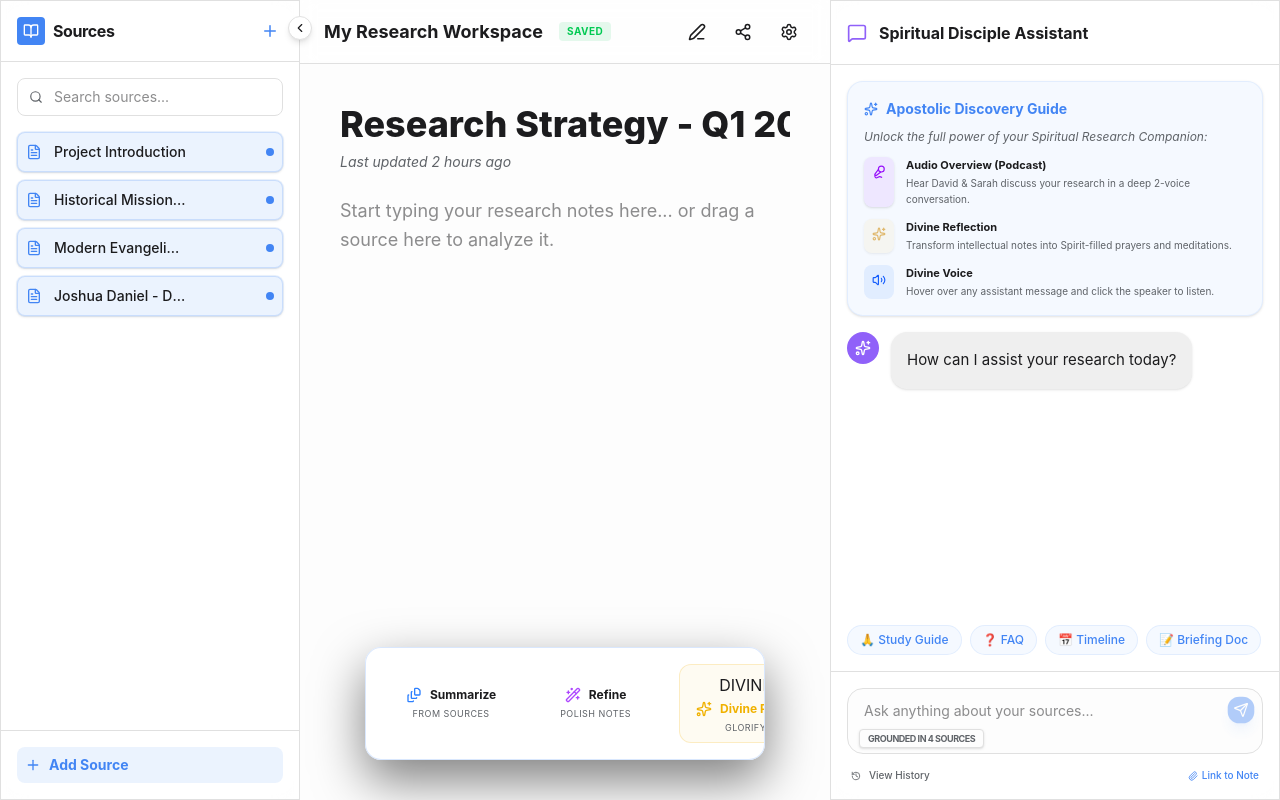
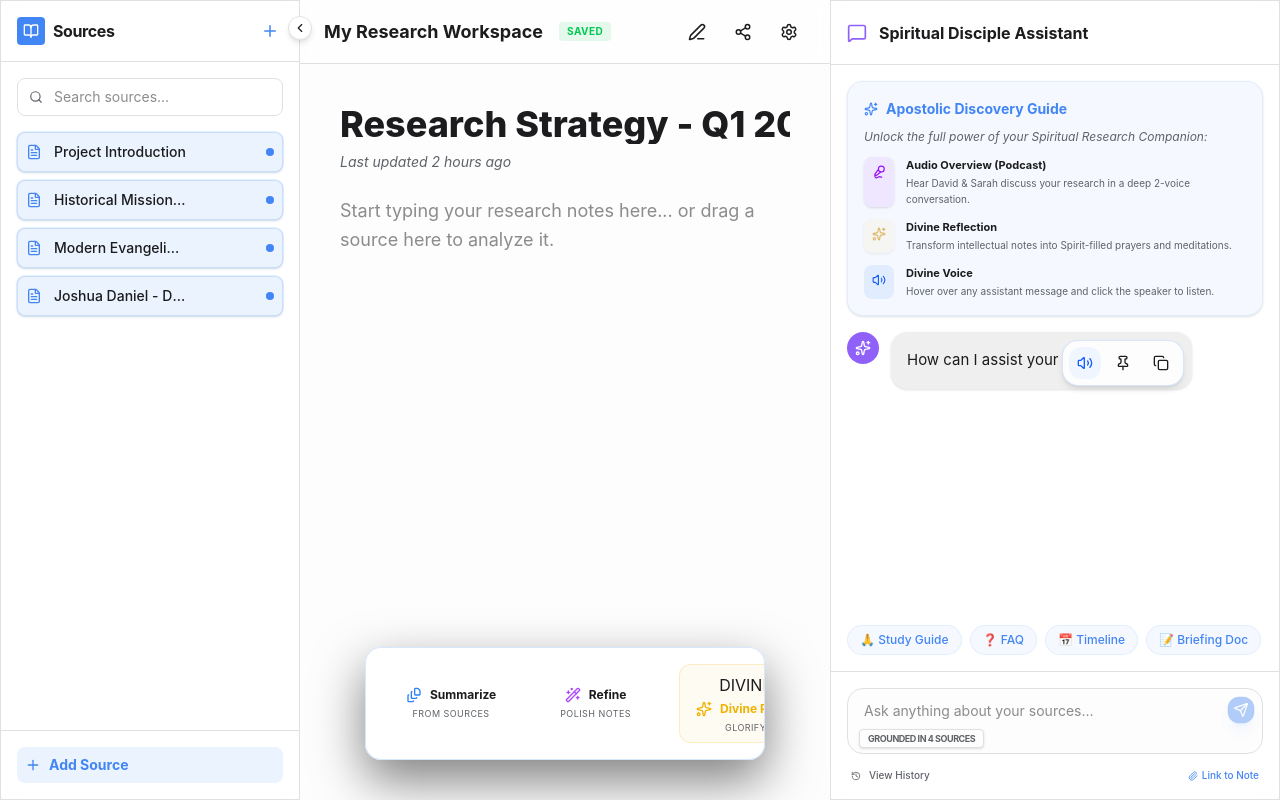
Before and after one commit to Prasad-PingFederate/dailymannaai, a Next.js app: page /notebook in a window 1280 px wide. Built offline with nearby package versions, Linux system fonts and the light colour scheme.

Commit message:
feat(ui): Enhance Audio Playback button size, color, and visibility

```diff
--- a/src/components/notebook/NotebookCore.tsx
+++ b/src/components/notebook/NotebookCore.tsx
@@ -1745,27 +1745,28 @@ export default function NotebookWorkspace() {
                                         )}
 
                                         {msg.role === 'assistant' && (
-                                            <div className="absolute right-2 top-2 flex items-center gap-1 opacity-0 group-hover:opacity-100 transition-opacity bg-background/80 backdrop-blur-sm p-1 rounded-xl border border-border">
+                                            <div className="absolute right-2 top-2 flex items-center gap-1.5 bg-background shadow-md backdrop-blur-md p-1.5 rounded-2xl border border-accent/20 z-20 transition-all duration-300">
                                                 <button
                                                     onClick={() => handleSpeakMessage(msg.content, i)}
-                                                    className={`p-1.5 rounded-lg transition-all ${isSpeakingMap[i] ? 'bg-accent text-white animate-pulse' : 'hover:bg-accent/20 text-accent bg-accent/10'}`}
-                                                    title="Listen to Message"
+                                                    className={`p-2 rounded-xl transition-all flex items-center gap-1.5 ${isSpeakingMap[i] ? 'bg-blue-600 text-white animate-divine-pulse' : 'hover:bg-blue-100/50 text-blue-600 bg-blue-50'}`}
+                                                    title={isSpeakingMap[i] ? "Stop Listening" : "Listen to Message"}
                                                 >
-                                                    <Volume2 size={12} />
+                                                    {isSpeakingMap[i] ? <X size={16} /> : <Volume2 size={16} />}
+                                                    {isSpeakingMap[i] && <span className="text-[10px] font-bold uppercase tracking-tighter">Stop</span>}
                                                 </button>
                                                 <button
                                                     onClick={() => addNoteAtCursor(msg.content)}
-                                                    className="p-1.5 hover:text-accent transition-colors"
+                                                    className="p-2 hover:bg-accent/10 rounded-xl text-muted-foreground hover:text-accent transition-all"
                                                     title="Pin to Note"
                                                 >
-                                                    <Pin size={12} />
+                                                    <Pin size={16} />
                                                 </button>
                                                 <button
-                                                    className="p-1.5 hover:text-accent transition-colors"
+                                                    className="p-2 hover:bg-accent/10 rounded-xl text-muted-foreground hover:text-accent transition-all"
                                                     title="Copy"
                                                     onClick={() => navigator.clipboard.writeText(msg.content)}
                                                 >
-                                                    <Copy size={12} />
+                                                    <Copy size={16} />
                                                 </button>
                                             </div>
                                         )}
```
